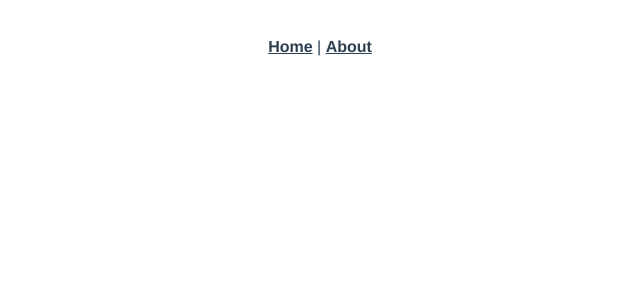
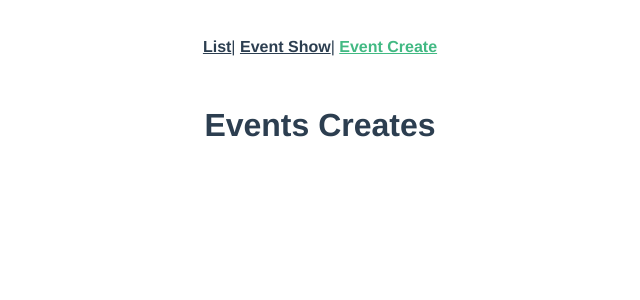
Before and after one commit to mallle/real-world-vue, a Vue app: page /#/event/create in a window 1280 px wide. Shown: the top 300 px of the page, without its empty margins (320-960 px from the left). Built offline with nearby package versions, Linux system fonts and the light colour scheme.

Commit message:
edit eslint and start setting up routing

```diff
--- a/src/App.vue
+++ b/src/App.vue
@@ -1,8 +1,9 @@
 <template>
   <div id="app">
     <div id="nav">
-      <router-link to="/">Home</router-link> |
-      <router-link to="/about">About</router-link>
+      <router-link :to="{ name: 'event-list' }">List</router-link>|
+      <router-link :to="{ name: 'event-show' }">Event Show</router-link>|
+      <router-link :to="{ name: 'event-create' }">Event Create</router-link>
     </div>
     <router-view />
   </div>
--- a/src/router/index.js
+++ b/src/router/index.js
@@ -1,28 +1,45 @@
-import Vue from "vue";
-import VueRouter from "vue-router";
-import Home from "../views/Home.vue";
+import Vue from 'vue'
+import VueRouter from 'vue-router'
+import EventList from '../views/EventList.vue'
+import EventShow from '../views/EventShow.vue'
+import EventCreate from '../views/EventCreate.vue'
 
-Vue.use(VueRouter);
+Vue.use(VueRouter)
 
 const routes = [
   {
-    path: "/",
-    name: "Home",
-    component: Home
+    path: '/',
+    name: 'event-list',
+    component: EventList
   },
   {
-    path: "/about",
-    name: "About",
-    // route level code-splitting
-    // this generates a separate chunk (about.[hash].js) for this route
-    // which is lazy-loaded when the route is visited.
-    component: () =>
-      import(/* webpackChunkName: "about" */ "../views/About.vue")
+    path: '/event',
+    name: 'event-show',
+    component: EventShow
+  },
+  {
+    path: '/event/create',
+    name: 'event-create',
+    component: EventCreate
   }
-];
+  // {
+  //   path: '/about-us',
+  //   name: 'About',
+  //   // route level code-splitting
+  //   // this generates a separate chunk (about.[hash].js) for this route
+  //   // which is lazy-loaded when the route is visited.
+  //   component: () =>
+  //     import(/* webpackChunkName: "about" */ '../views/About.vue')
+  // },
+  // //example of an redirect frpm the /about-us to the about
+  // {
+  //   path: '/about', //Old path
+  //   redirect: { name: 'About' } //where the old path should redirect to
+  // }
+]
 
 const router = new VueRouter({
   routes
-});
+})
 
-export default router;
+export default router
--- a/src/views/About.vue
+++ /dev/null
@@ -1,5 +0,0 @@
-<template>
-  <div class="about">
-    <h1>This is an about page</h1>
-  </div>
-</template>
--- /dev/null
+++ b/src/views/EventCreate.vue
@@ -0,0 +1,9 @@
+<template>
+  <h1>Events Creates</h1>
+</template>
+
+<script>
+export default {}
+</script>
+
+<style></style>
--- /dev/null
+++ b/src/views/EventList.vue
@@ -0,0 +1,9 @@
+<template>
+  <h1>Event crate</h1>
+</template>
+
+<script>
+export default {}
+</script>
+
+<style></style>
--- /dev/null
+++ b/src/views/EventShow.vue
@@ -0,0 +1,9 @@
+<template>
+  <h1>Events Show1</h1>
+</template>
+
+<script>
+export default {}
+</script>
+
+<style></style>
--- a/src/views/Home.vue
+++ /dev/null
@@ -1,18 +0,0 @@
-<template>
-  <div class="home">
-    <img alt="Vue logo" src="../assets/logo.png" />
-    <HelloWorld msg="Welcome to Your Vue.js App" />
-  </div>
-</template>
-
-<script>
-// @ is an alias to /src
-import HelloWorld from "@/components/HelloWorld.vue";
-
-export default {
-  name: "Home",
-  components: {
-    HelloWorld
-  }
-};
-</script>
```
Also changed, not shown: src/main.js (+6 -6 lines), .eslintrc.js, .prettierrc.js (added).
